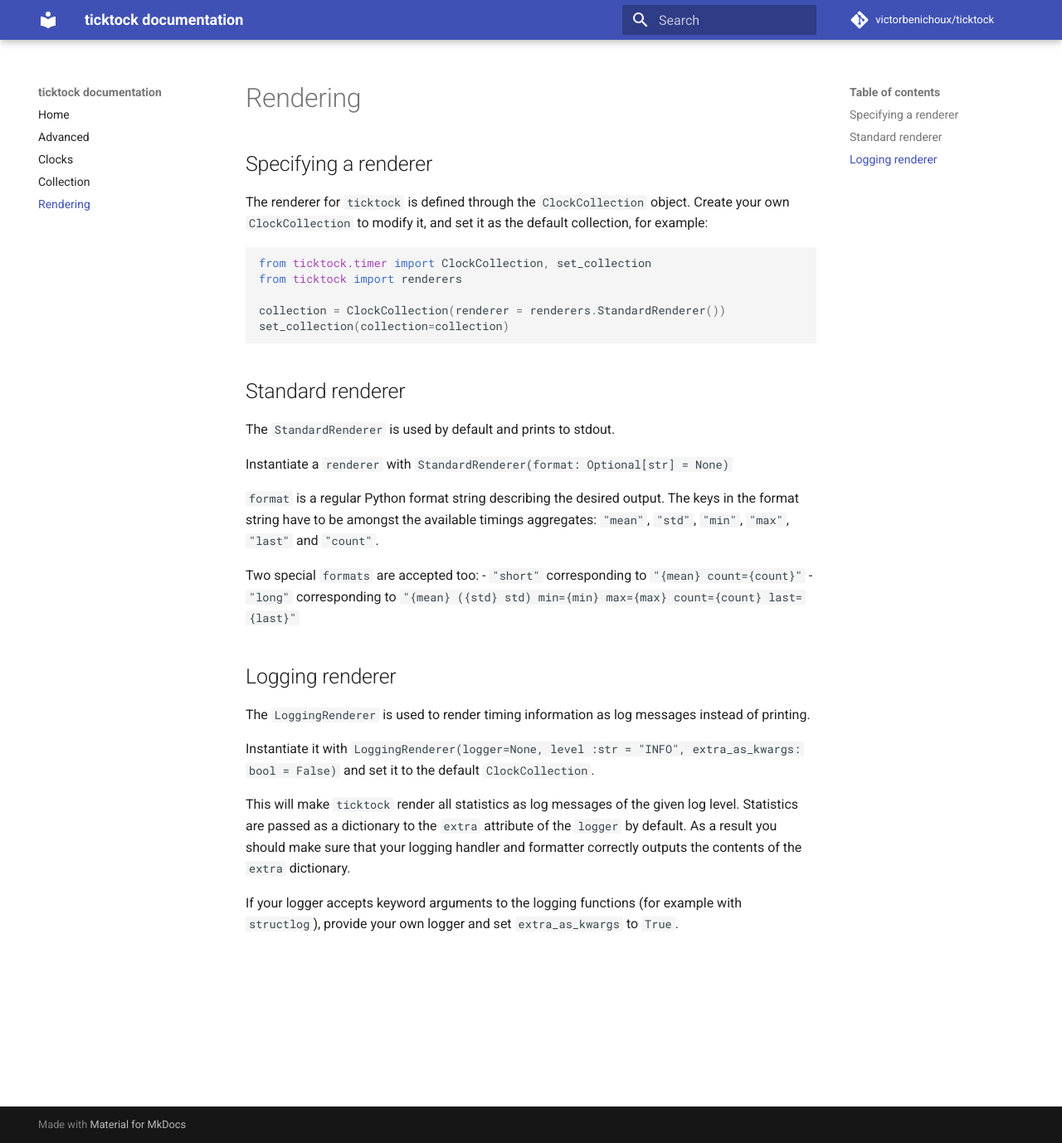
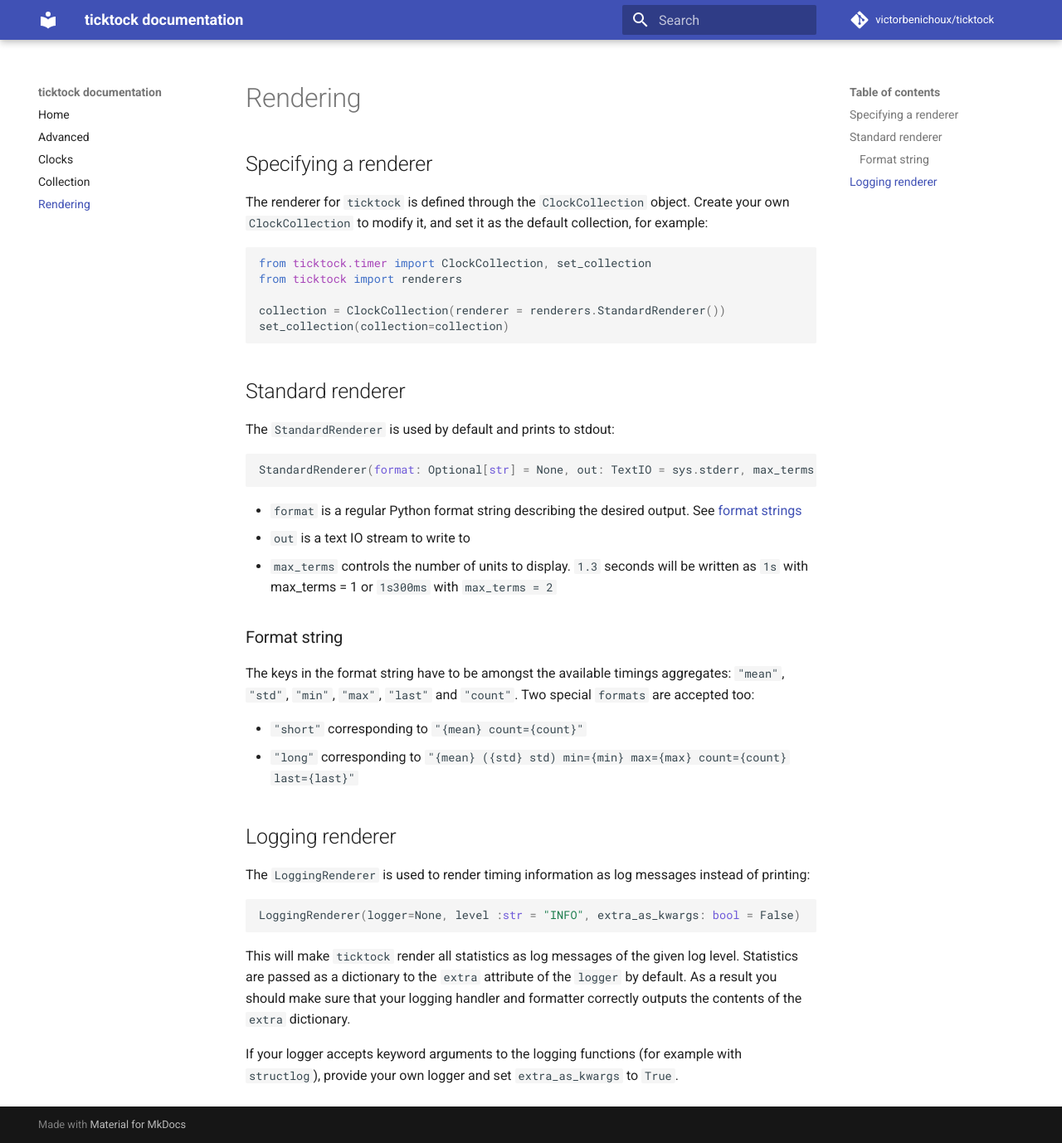
Before and after one commit to victorbenichoux/ticktock, an MkDocs documentation site: the page built from docs/rendering.md, in a window 1280 px wide and 1378 px high. Shown: the whole window at 83% size. Built offline with MkDocs 1.6.1 and Material for MkDocs 9.7.7, drawn with Linux system fonts in a browser that asks for light colours; comment, search, counter and statistics services are not loaded.

Commit message:
docs: describe StandardRenderer with max_terms

````diff
--- a/docs/rendering.md
+++ b/docs/rendering.md
@@ -14,23 +14,34 @@
 
 ## Standard renderer
 
-The `StandardRenderer` is used by default and prints to stdout.
+The `StandardRenderer` is used by default and prints to stdout:
 
-Instantiate a `renderer` with `StandardRenderer(format: Optional[str] = None)`
+```python
+StandardRenderer(format: Optional[str] = None, out: TextIO = sys.stderr, max_terms: int = 2)
+```
 
-`format` is a regular Python format string describing the desired output. The keys in the format string have to be amongst the available timings aggregates: `"mean"`, `"std"`, `"min"`, `"max"`, `"last"` and `"count"`.
+- `format` is a regular Python format string describing the desired output. See [format strings](#format-string)
+- `out` is a text IO stream to write to
+- `max_terms` controls the number of units to display. `1.3` seconds will be written as `1s` with max_terms = 1 or `1s300ms` with `max_terms = 2`
 
+### Format string
+
+The keys in the format string have to be amongst the available timings aggregates: `"mean"`, `"std"`, `"min"`, `"max"`, `"last"` and `"count"`.
 Two special `formats` are accepted too:
-    - `"short"` corresponding to  `"{mean} count={count}"`
-    - `"long"` corresponding to `"{mean} ({std} std) min={min} max={max} count={count} last={last}"`
+
+- `"short"` corresponding to  `"{mean} count={count}"`
+- `"long"` corresponding to `"{mean} ({std} std) min={min} max={max} count={count} last={last}"`
 
 
 ## Logging renderer
 
-The `LoggingRenderer` is used to render timing information as log messages instead of printing.
+The `LoggingRenderer` is used to render timing information as log messages instead of printing:
 
-Instantiate it with `LoggingRenderer(logger=None, level :str = "INFO", extra_as_kwargs: bool = False)` and set it to the default `ClockCollection`.
+```python
+LoggingRenderer(logger=None, level :str = "INFO", extra_as_kwargs: bool = False)
+```
 
-This will make `ticktock` render all statistics as log messages of the given log level. Statistics are passed as a dictionary to the `extra` attribute of the `logger` by default. As a result you should make sure that your logging handler and formatter correctly outputs the contents of the `extra` dictionary.
+This will make `ticktock` render all statistics as log messages of the given log level.
+Statistics are passed as a dictionary to the `extra` attribute of the `logger` by default. As a result you should make sure that your logging handler and formatter correctly outputs the contents of the `extra` dictionary.
 
 If your logger accepts keyword arguments to the logging functions (for example with `structlog`), provide your own logger and set `extra_as_kwargs` to `True`.
````
